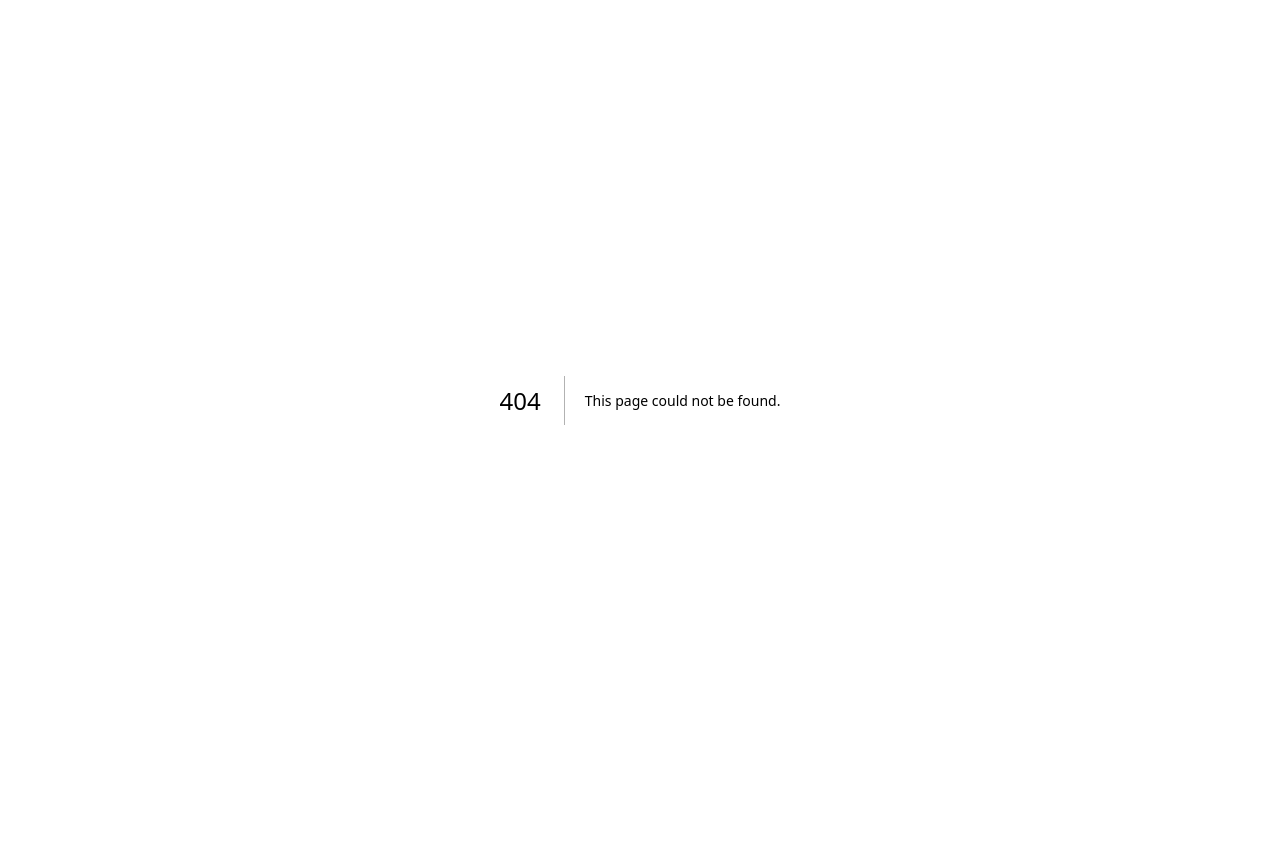
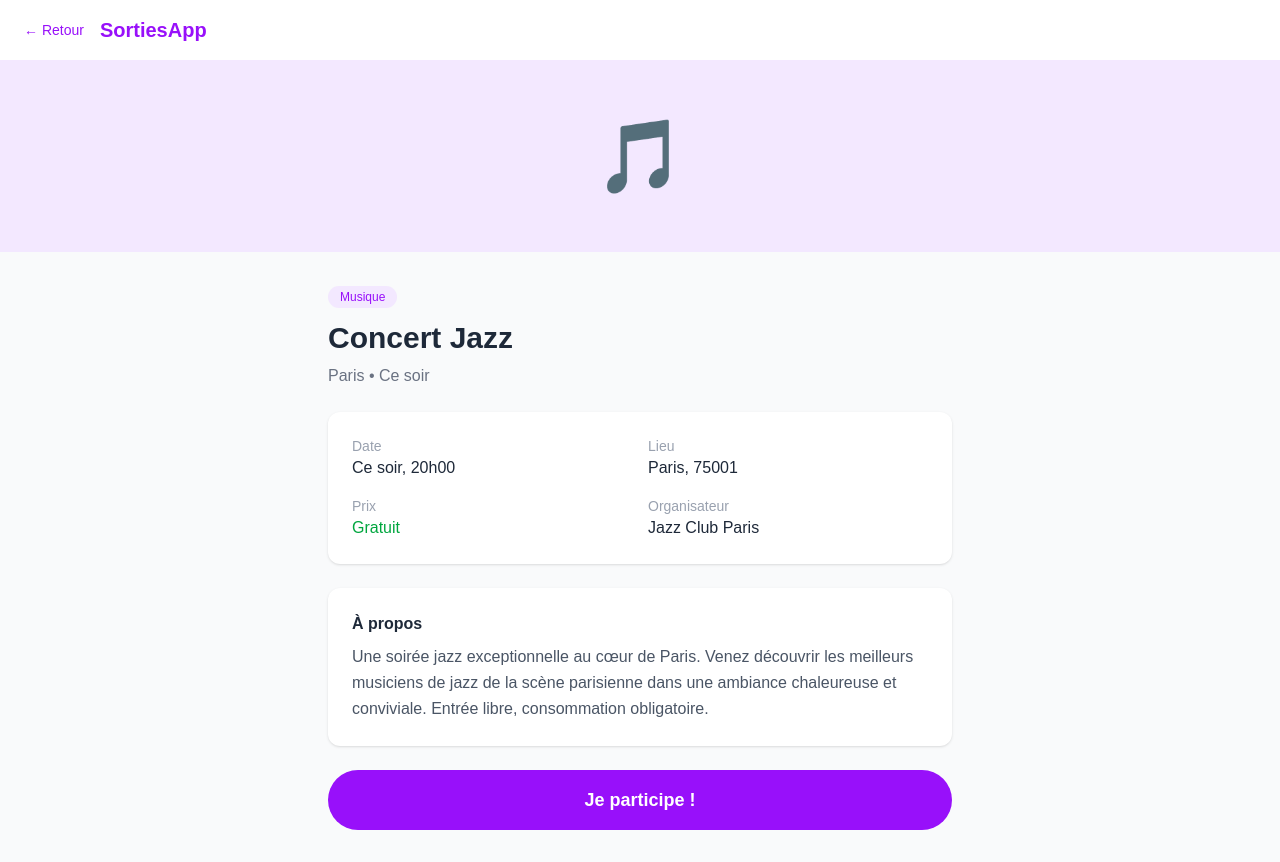
Before and after one commit to magicjardinag/sorties-app, a Next.js app: page /evenement in a window 1280 px wide. Before the commit this address had no page. Before the commit the page ends 800 px from the top, so only its background shows below. Built offline with nearby package versions, Linux system fonts and the light colour scheme.

Commit message:
Page détail événement

```diff
--- /dev/null
+++ b/app/evenement/[id]/page.tsx
@@ -0,0 +1,100 @@
+"use client"
+
+import { useRouter } from "next/navigation"
+import { useParams } from "next/navigation"
+
+const evenements = [
+  { id: 1, titre: "Concert Jazz", ville: "Paris", quand: "Ce soir", heure: "20h00", prix: "Gratuit", categorie: "Musique", emoji: "🎵", couleur: "bg-purple-100", organisateur: "Jazz Club Paris", description: "Une soirée jazz exceptionnelle au cœur de Paris. Venez découvrir les meilleurs musiciens de jazz de la scène parisienne dans une ambiance chaleureuse et conviviale. Entrée libre, consommation obligatoire." },
+  { id: 2, titre: "Expo Photo", ville: "Lyon", quand: "Demain", heure: "10h00", prix: "5€", categorie: "Culture", emoji: "🎨", couleur: "bg-orange-100", organisateur: "Galerie Lumière", description: "Une exposition photographique unique mettant en valeur les plus beaux clichés de photographes locaux. Une plongée dans l'art visuel contemporain." },
+  { id: 3, titre: "Course urbaine", ville: "Bordeaux", quand: "Samedi", heure: "09h00", prix: "10€", categorie: "Sport", emoji: "🏃", couleur: "bg-green-100", organisateur: "Run Bordeaux", description: "Parcourez les plus belles rues de Bordeaux lors de cette course urbaine de 10km. Tous niveaux bienvenus, ambiance festive garantie !" },
+  { id: 4, titre: "Marché bio", ville: "Nantes", quand: "Dimanche", heure: "08h00", prix: "Gratuit", categorie: "Food", emoji: "🍕", couleur: "bg-yellow-100", organisateur: "Bio Nantes", description: "Le grand marché bio de Nantes avec plus de 50 producteurs locaux. Fruits, légumes, fromages, pains artisanaux... Venez découvrir les saveurs locales !" },
+  { id: 5, titre: "Randonnée forêt", ville: "Grenoble", quand: "Samedi", heure: "07h00", prix: "Gratuit", categorie: "Nature", emoji: "🌿", couleur: "bg-emerald-100", organisateur: "Rando Alpes", description: "Une randonnée guidée de 15km dans les forêts autour de Grenoble. Niveau intermédiaire, prévoir de bonnes chaussures et de l'eau." },
+  { id: 6, titre: "Festival Rock", ville: "Paris", quand: "Vendredi", heure: "18h00", prix: "15€", categorie: "Musique", emoji: "🎸", couleur: "bg-purple-100", organisateur: "Rock Paris", description: "Le festival rock incontournable de Paris avec 5 groupes sur scène. Une nuit de musique live dans une salle mythique de la capitale." },
+]
+
+export default function EvenementDetail() {
+  const router = useRouter()
+  const params = useParams()
+  const id = Number(params.id)
+  const evenement = evenements.find((e) => e.id === id)
+
+  if (!evenement) {
+    return (
+      <main className="min-h-screen bg-gray-50 flex items-center justify-center">
+        <div className="text-center">
+          <p className="text-4xl mb-4">😕</p>
+          <p className="text-gray-500">Événement introuvable</p>
+          <button onClick={() => router.push("/")} className="mt-4 text-purple-600 font-medium">
+            ← Retour à l'accueil
+          </button>
+        </div>
+      </main>
+    )
+  }
+
+  return (
+    <main className="min-h-screen bg-gray-50">
+      {/* Header */}
+      <header className="bg-white shadow-sm py-4 px-6 flex items-center gap-4">
+        <button
+          onClick={() => router.back()}
+          className="text-purple-600 hover:text-purple-800 font-medium text-sm"
+        >
+          ← Retour
+        </button>
+        <h1 className="text-xl font-bold text-purple-600">SortiesApp</h1>
+      </header>
+
+      {/* Image */}
+      <div className={`${evenement.couleur} h-48 flex items-center justify-center text-7xl`}>
+        {evenement.emoji}
+      </div>
+
+      {/* Contenu */}
+      <div className="max-w-2xl mx-auto px-6 py-8">
+        <span className="text-xs bg-purple-100 text-purple-600 px-3 py-1 rounded-full font-medium">
+          {evenement.categorie}
+        </span>
+
+        <h2 className="text-3xl font-bold text-gray-800 mt-3 mb-2">
+          {evenement.titre}
+        </h2>
+
+        <p className="text-gray-500 mb-6">{evenement.ville} • {evenement.quand}</p>
+
+        {/* Infos */}
+        <div className="bg-white rounded-xl shadow p-6 mb-6 grid grid-cols-2 gap-4">
+          <div>
+            <p className="text-gray-400 text-sm">Date</p>
+            <p className="font-medium text-gray-800">{evenement.quand}, {evenement.heure}</p>
+          </div>
+          <div>
+            <p className="text-gray-400 text-sm">Lieu</p>
+            <p className="font-medium text-gray-800">{evenement.ville}</p>
+          </div>
+          <div>
+            <p className="text-gray-400 text-sm">Prix</p>
+            <p className={`font-medium ${evenement.prix === "Gratuit" ? "text-green-600" : "text-gray-800"}`}>
+              {evenement.prix}
+            </p>
+          </div>
+          <div>
+            <p className="text-gray-400 text-sm">Organisateur</p>
+            <p className="font-medium text-gray-800">{evenement.organisateur}</p>
+          </div>
+        </div>
+
+        {/* Description */}
+        <div className="bg-white rounded-xl shadow p-6 mb-6">
+          <h3 className="font-bold text-gray-800 mb-2">À propos</h3>
+          <p className="text-gray-600 leading-relaxed">{evenement.description}</p>
+        </div>
+
+        {/* Bouton */}
+        <button className="w-full bg-purple-600 text-white py-4 rounded-full text-lg font-bold hover:bg-purple-700 transition-colors">
+          Je participe !
+        </button>
+      </div>
+    </main>
+  )
+}
--- /dev/null
+++ b/app/evenement/page.tsx
@@ -0,0 +1,77 @@
+"use client"
+
+import { useRouter } from "next/navigation"
+
+export default function Evenement() {
+  const router = useRouter()
+
+  return (
+    <main className="min-h-screen bg-gray-50">
+      {/* Header */}
+      <header className="bg-white shadow-sm py-4 px-6 flex items-center gap-4">
+        <button
+          onClick={() => router.back()}
+          className="text-purple-600 hover:text-purple-800 font-medium text-sm flex items-center gap-1"
+        >
+          ← Retour
+        </button>
+        <h1 className="text-xl font-bold text-purple-600">SortiesApp</h1>
+      </header>
+
+      {/* Image */}
+      <div className="bg-purple-100 h-48 flex items-center justify-center text-7xl">
+        🎵
+      </div>
+
+      {/* Contenu */}
+      <div className="max-w-2xl mx-auto px-6 py-8">
+        <span className="text-xs bg-purple-100 text-purple-600 px-3 py-1 rounded-full font-medium">
+          Musique
+        </span>
+
+        <h2 className="text-3xl font-bold text-gray-800 mt-3 mb-2">
+          Concert Jazz
+        </h2>
+
+        <p className="text-gray-500 mb-6">
+          Paris • Ce soir
+        </p>
+
+        {/* Infos */}
+        <div className="bg-white rounded-xl shadow p-6 mb-6 grid grid-cols-2 gap-4">
+          <div>
+            <p className="text-gray-400 text-sm">Date</p>
+            <p className="font-medium text-gray-800">Ce soir, 20h00</p>
+          </div>
+          <div>
+            <p className="text-gray-400 text-sm">Lieu</p>
+            <p className="font-medium text-gray-800">Paris, 75001</p>
+          </div>
+          <div>
+            <p className="text-gray-400 text-sm">Prix</p>
+            <p className="font-medium text-green-600">Gratuit</p>
+          </div>
+          <div>
+            <p className="text-gray-400 text-sm">Organisateur</p>
+            <p className="font-medium text-gray-800">Jazz Club Paris</p>
+          </div>
+        </div>
+
+        {/* Description */}
+        <div className="bg-white rounded-xl shadow p-6 mb-6">
+          <h3 className="font-bold text-gray-800 mb-2">À propos</h3>
+          <p className="text-gray-600 leading-relaxed">
+            Une soirée jazz exceptionnelle au cœur de Paris. Venez découvrir
+            les meilleurs musiciens de jazz de la scène parisienne dans une
+            ambiance chaleureuse et conviviale. Entrée libre, consommation obligatoire.
+          </p>
+        </div>
+
+        {/* Bouton */}
+        <button className="w-full bg-purple-600 text-white py-4 rounded-full text-lg font-bold hover:bg-purple-700 transition-colors">
+          Je participe !
+        </button>
+      </div>
+    </main>
+  )
+}
--- a/app/page.tsx
+++ b/app/page.tsx
@@ -1,6 +1,6 @@
 "use client"
-
 import { useState } from "react"
+import { useRouter } from "next/navigation"
 
 const evenements = [
   { id: 1, titre: "Concert Jazz", ville: "Paris", quand: "Ce soir", prix: "Gratuit", categorie: "Musique", emoji: "🎵", couleur: "bg-purple-100" },
@@ -22,6 +22,7 @@ const categories = [
 ]
 
 export default function Home() {
+  const router = useRouter()
   const [categorieActive, setCategorieActive] = useState("Tout")
   const [recherche, setRecherche] = useState("")
 
@@ -90,7 +91,7 @@ export default function Home() {
         ) : (
           <div className="grid grid-cols-1 md:grid-cols-3 gap-4">
             {evenementsFiltres.map((e) => (
-              <div key={e.id} className="bg-white rounded-xl shadow p-4 hover:shadow-md transition-shadow cursor-pointer">
+              <div key={e.id} onClick={() => router.push(`/evenement/${e.id}`)} className="bg-white rounded-xl shadow p-4 hover:shadow-md transition-shadow cursor-pointer">
                 <div className={`${e.couleur} rounded-lg h-32 mb-3 flex items-center justify-center text-4xl`}>
                   {e.emoji}
                 </div>
```
